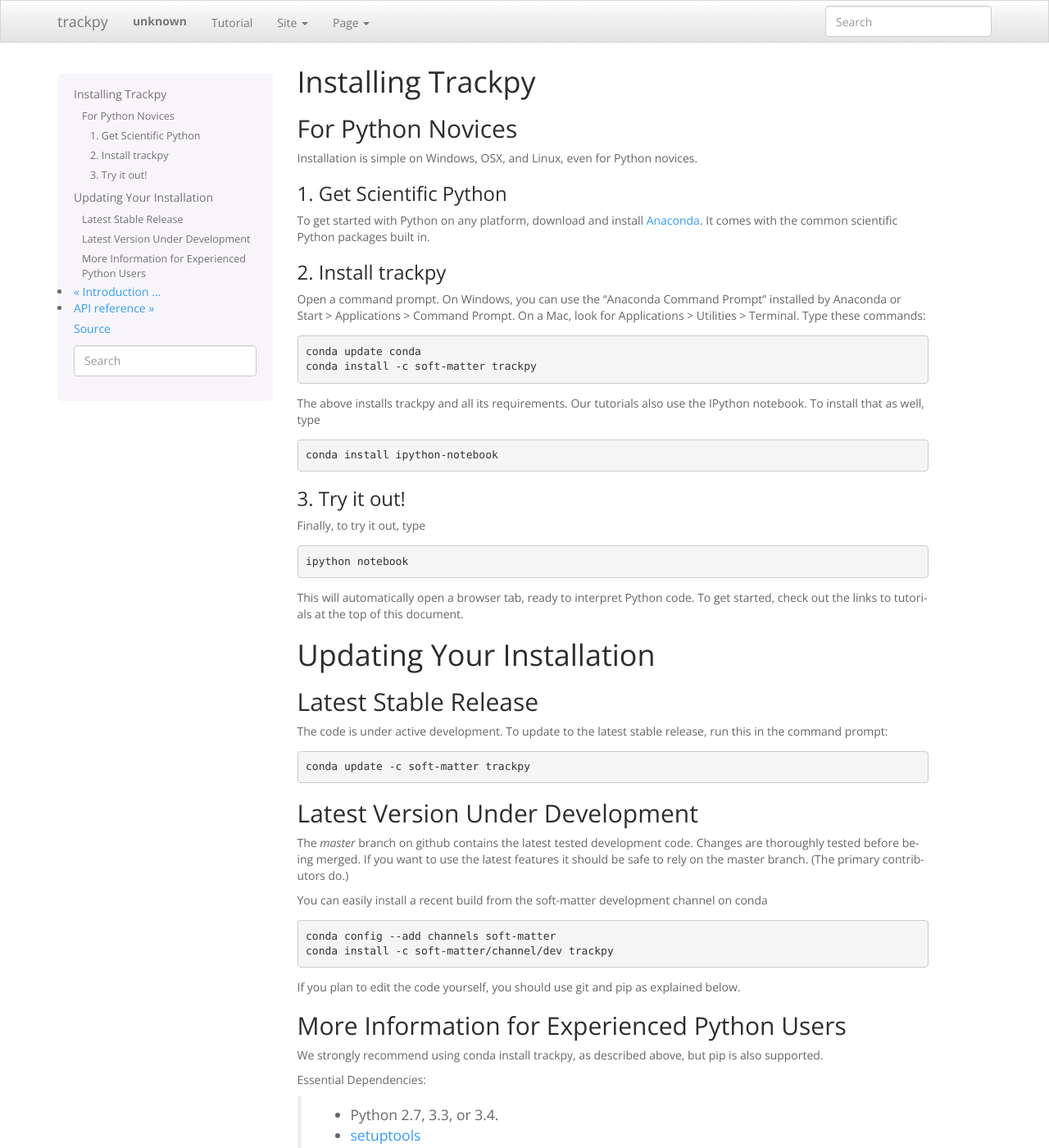
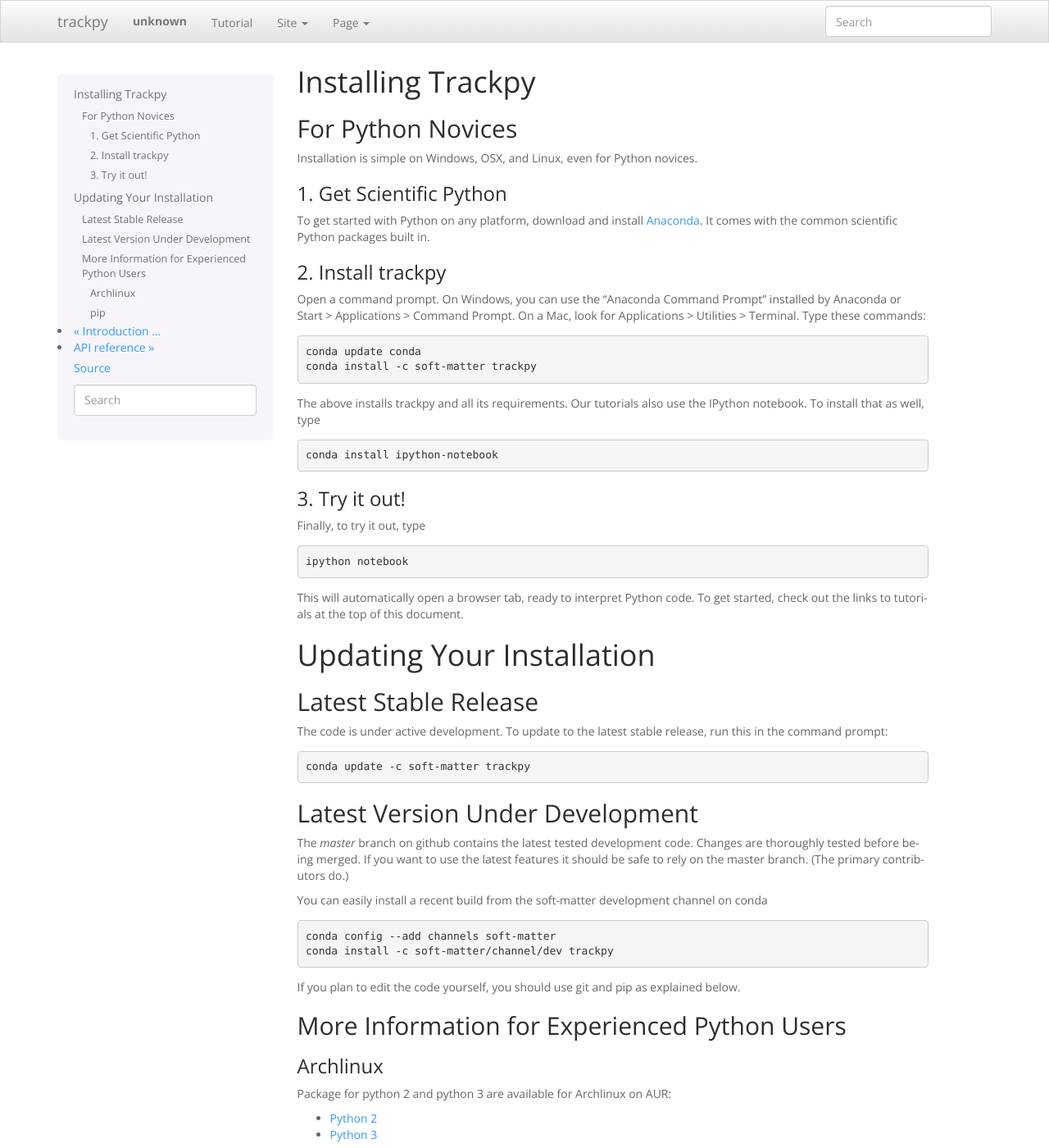
Before and after one commit to soft-matter/trackpy, a Sphinx documentation site: the page built from doc/installation.rst, in a window 1280 px wide and 1400 px high. Shown: the whole window at 82% size. Built offline with Sphinx 7.4.7, drawn with Linux system fonts in a browser that asks for light colours; pages that are not in the unit, such as notebooks, are missing from menus.

Commit message:
add archlinux packages

```diff
--- a/doc/installation.rst
+++ b/doc/installation.rst
@@ -81,6 +81,17 @@
 More Information for Experienced Python Users
 ^^^^^^^^^^^^^^^^^^^^^^^^^^^^^^^^^^^^^^^^^^^^^
 
+Archlinux
+"""""""""
+
+Package for python 2 and python 3 are available for Archlinux on AUR:
+
+* `Python 2 <https://aur.archlinux.org/packages/python2-trackpy/>`__
+* `Python 3 <https://aur.archlinux.org/packages/python-trackpy/>`__
+
+pip
+"""
+
 We strongly recommend using conda install trackpy, as described above,
 but pip is also supported.
 
```
